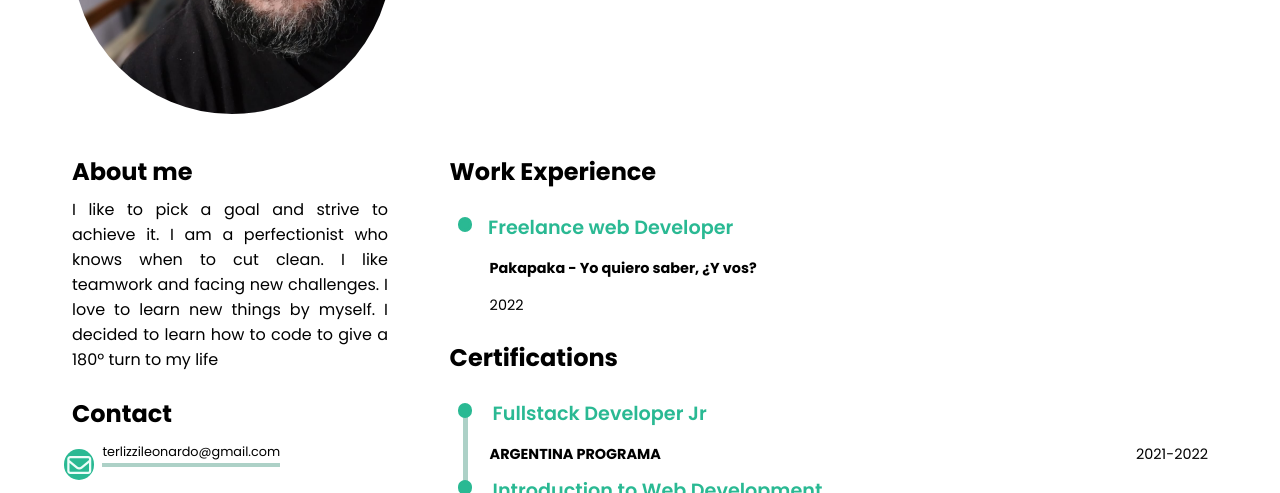
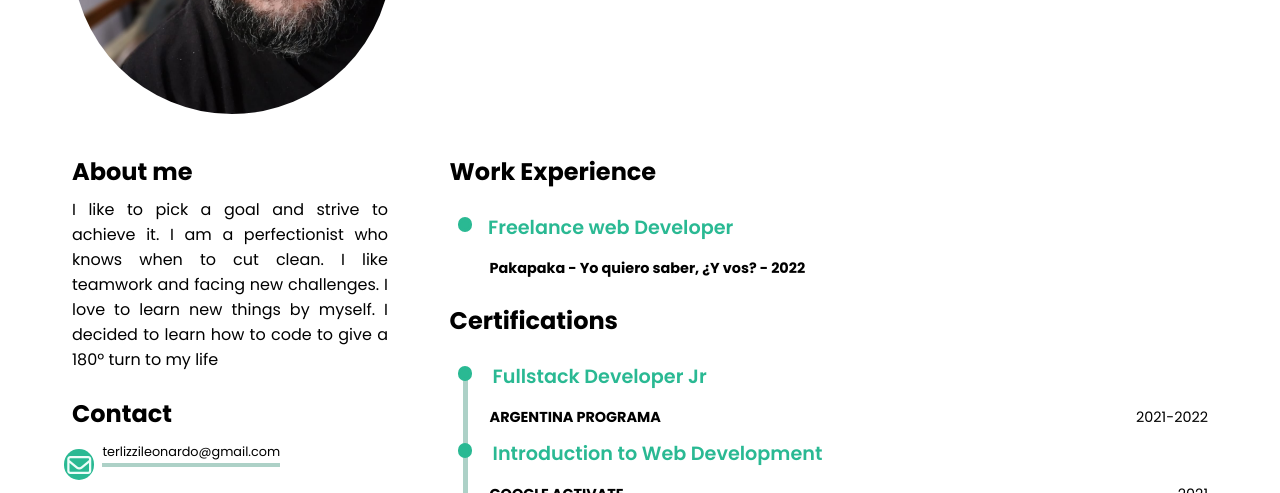
Before and after one commit to Ltizzi/CV, a plain HTML site: page index.html in a window 1280 px wide. Shown: the part 278-771 px from the top of the page. Drawn offline with Linux system fonts and the light colour scheme.

Commit message:
pulida final

```diff
--- a/index.html
+++ b/index.html
@@ -74,9 +74,8 @@
                 >
                 <div class="cV__edu-inner">
                   <h6 class="cv__edu-inst">
-                    Pakapaka - Yo quiero saber, ¿Y vos?
+                    Pakapaka - Yo quiero saber, ¿Y vos? - 2022
                   </h6>
-                  <p class="cv__edu-fecha">2022</p>
                 </div>
               </li>
             </ul>
```
